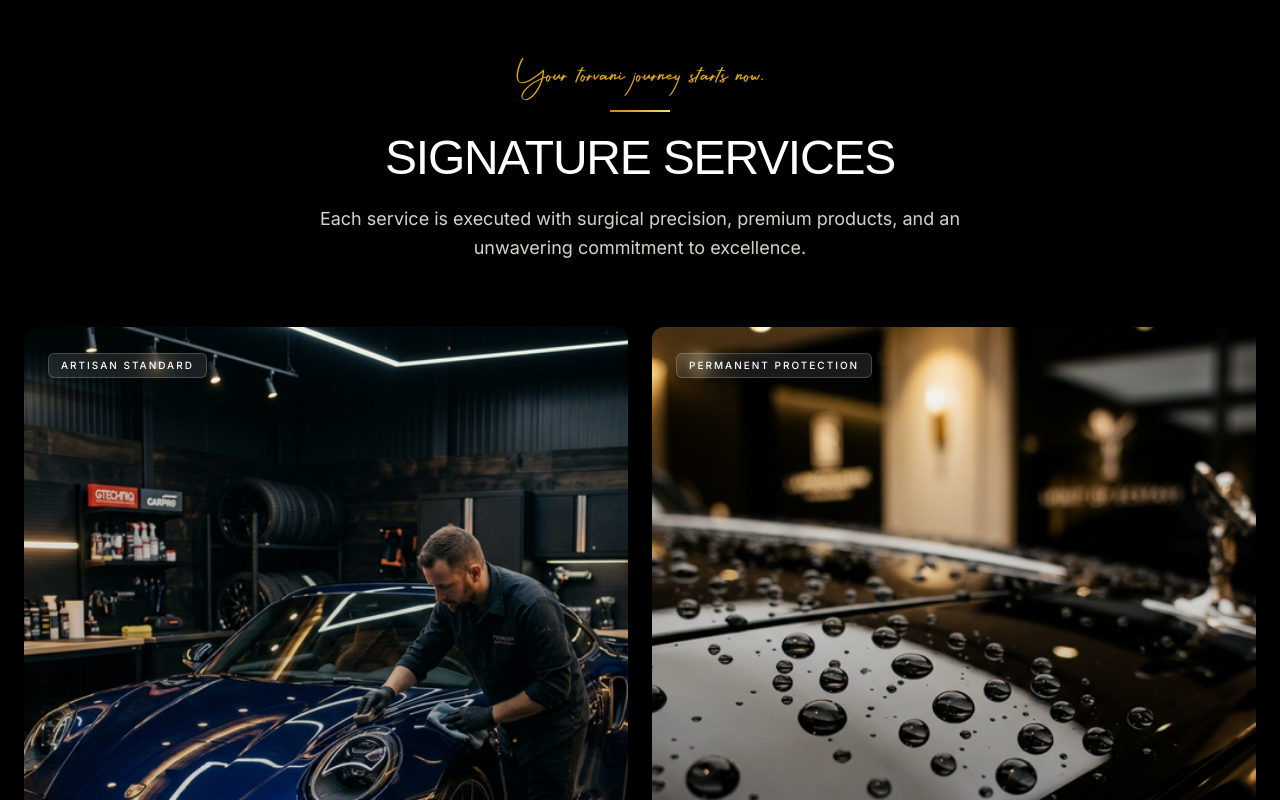
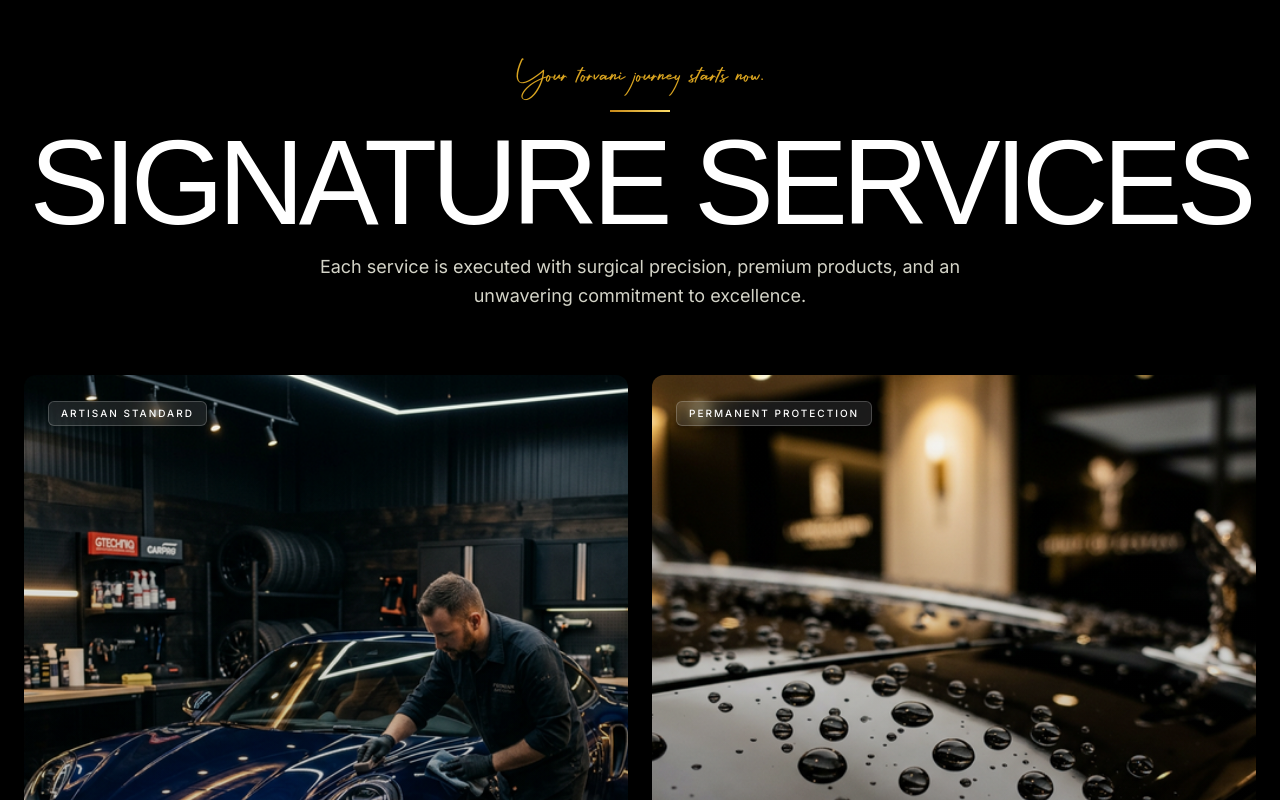
Before and after one commit to empexofficial/torvani, a Next.js app: page / in a window 1280 px wide. Shown: the part 2020-2820 px from the top of the page. Built offline with nearby package versions, Linux system fonts and the light colour scheme; a web font is replaced by a local one.

Commit message:
style: enhance SectionTitle typography with larger font sizes, tighter spacing, and uppercase transformation.

```diff
--- a/src/components/ui/SectionTitle.tsx
+++ b/src/components/ui/SectionTitle.tsx
@@ -27,7 +27,7 @@ export default function SectionTitle({
                 </span>
             )}
             <div className="gold-line mx-auto" style={align === "left" ? { margin: 0 } : {}} />
-            <h2 className="font-display text-3xl md:text-4xl lg:text-5xl font-bold text-ivory-50 leading-tight tracking-tight">
+            <h2 className="font-display text-5xl md:text-7xl lg:text-[7.5rem] font-bold text-ivory-50 leading-[0.9] tracking-tighter uppercase">
                 {title}
             </h2>
             {subtitle && (
```
